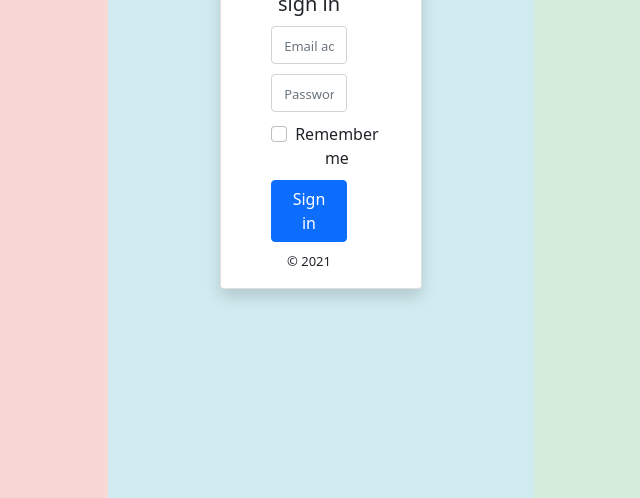
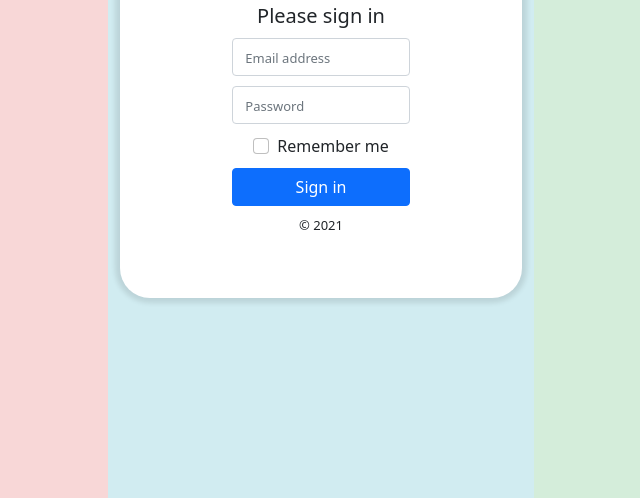
Before and after one commit to Andrewalifb/FTGO-Phase0-W1, a plain HTML site: page html-css-bootstrap-challenge/index.html in a window 1280 px wide. Shown: the part 302-800 px from the top of the page, without its empty margins (319-959 px from the left). Drawn offline with Linux system fonts and the light colour scheme.

Commit message:
Update index.html dengan style card log in manual karna belum menambahkan style pada card bootstrap

```diff
--- a/html-css-bootstrap-challenge/index.html
+++ b/html-css-bootstrap-challenge/index.html
@@ -14,8 +14,9 @@
         <div class="row h-100">
           <div class="col bg-col-1 mobile"></div>
           <div class="col form-container bg-col-2">
-            <!-- <div class="log-in-bg"> -->
-            <div class="card w-50 shadow">
+            <div class="log-in-bg">
+              <!-- Bisa menggunakan card bootstrap untuk implementasi dengan tambahan css native untuk styling -->
+              <!-- <div class="card w-50 shadow"> -->
               <div class="row justify-content-center w-100">
                 <div class="col-lg-6">
                   <img
```
